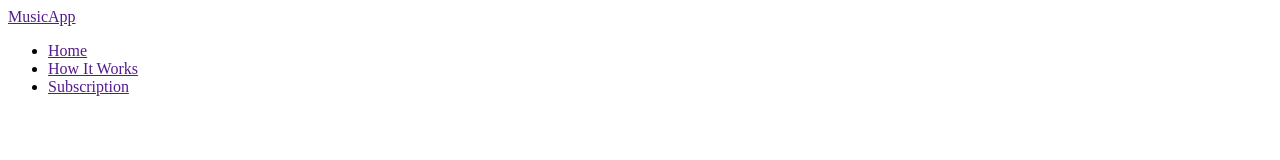
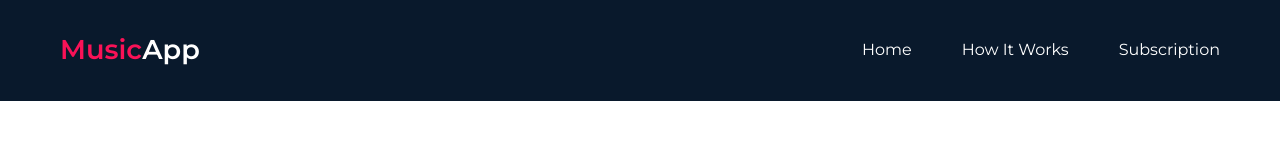
Before and after one commit to smitic524/musicshop, a plain HTML site: page index.html in a window 1280 px wide. Drawn offline with Linux system fonts and the light colour scheme.

Commit message:
Zavrsen nav css

```diff
--- a/style.css
+++ b/style.css
@@ -14,3 +14,49 @@ variables
     --fontFamily: 'Montserrat', sans-serif;
     --transition: .3s ease;
 }
+
+* {
+    margin: 0;
+    padding: 0;
+    box-sizing: border-box;
+}
+
+body {
+    font-size: var(--font);
+    color: var(--fontColor);
+    font-family: var(--fontFamily);
+    line-height: 1.5;
+}
+ul {
+    list-style: none;
+}
+a {
+    text-decoration: none;
+    color: var(--bela);
+}
+a:hover {
+    color: var(--pink);
+}
+
+/** Navigacija **/
+
+nav {
+    background: var(--navPlava);
+    display: flex;
+    justify-content: space-between;
+    align-items: center;
+    padding: 30px 60px;
+}
+nav .logo {
+    font-size: 1.7rem;
+    font-weight: 600;
+}
+nav .logo span {
+    color: var(--pink);
+}
+nav ul {
+    display: flex;
+}
+nav ul li a {
+    margin-left: 50px;
+}
```
